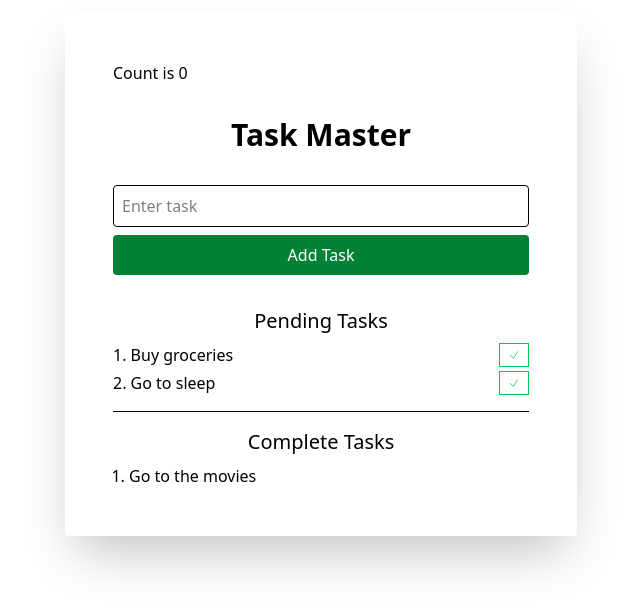
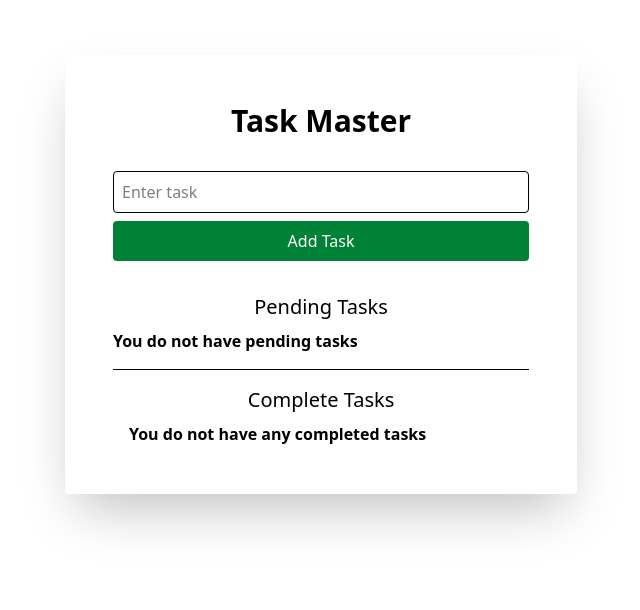
Before and after one commit to markmuthii/hs-todo-react, a React (Vite) app in the folder client/: page / in a window 1280 px wide. Shown: the part 126-736 px from the top of the page, without its empty margins (319-959 px from the left). Built offline with nearby package versions, Linux system fonts and the light colour scheme.

Commit message:
Introduce state, task status update, conditional rendering

```diff
--- a/client/src/App.jsx
+++ b/client/src/App.jsx
@@ -2,25 +2,8 @@ import { useState } from "react";
 
 // Main App component
 const App = () => {
-  // State to manage the count value
-  const [count, setCount] = useState(0);
-  // let count = 7;
-
   // Array of tasks with their statuses
-  const todos = [
-    {
-      task: "Go to the movies",
-      status: "complete", // Task is completed
-    },
-    {
-      task: "Buy groceries",
-      status: "pending", // Task is still pending
-    },
-    {
-      task: "Go to sleep",
-      status: "pending", // Task is still pending
-    },
-  ];
+  const [todos, setTodos] = useState([]);
 
   // Filter tasks to get only the pending ones
   const pendingTodos = todos.filter((todo) => todo.status === "pending");
@@ -44,41 +27,48 @@ const App = () => {
 
     // Create a todo object using the inputValue
     const todo = {
+      id: todos.length + 1,
       task: inputValue,
       status: "pending",
     };
 
+    // Make the new tasks appear on the page under the pending tasks - Done
     // Add the todo object to the todos array
-    todos.push(todo);
+    setTodos([...todos, todo]);
+
+    // Clear the input field - Done
+    e.target[0].value = "";
 
     console.log(todos);
 
     // Assignment:
-
-    // Make the new tasks appear on the page under the pending tasks
-
-    // Clear the input field
+  };
 
   // If you feel super ambitious, you can add the functionality to change the status of a todo from pending to complete
+
+  // Click the button
+  const handleButtonClick = (todoId) => {
+    console.log(todoId);
+
+    // Use the todoId to update the status of the todo that has that ID
+    setTodos((prevTodos) => {
+      // Find the index of the todo object that has an Id of todoId
+      const todoIndex = prevTodos.findIndex((todo) => todo.id === todoId); // Gets the index of that todo object
+
+      // Update that todo to have a status of complete
+      prevTodos[todoIndex].status = "complete";
+
+      // Return a new todos array with the contents of the previous array, but one of the objects has an updated status
+      return [...prevTodos];
+    });
   };
+
+  // Change the status of the todo to complete
 
   return (
     <main className="flex h-screen justify-center items-center">
       {/* Main container for the app */}
       <div className="p-12 rounded shadow-2xl w-2/5 max-w-7xl space-y-8">
-        {/* Button to increment the count */}
-        <button
-          onClick={() => {
-            setCount(count + 1); // Increment the count state
-
-            // count = count + 1;
-            console.log("Button clicked"); // Log button click
-            console.log({ count }); // Log the current count value
-          }}
-        >
-          Count is {count} {/* Display the current count */}
-        </button>
-
         {/* App title */}
         <h1 className="text-3xl text-center font-bold">Task Master</h1>
 
@@ -107,12 +97,20 @@ const App = () => {
           <h2 className="text-xl text-center mb-2">Pending Tasks</h2>
           <ol className="list-decimal space-y-1">
             {/* Map over the pending tasks and render them in a list */}
-            {pendingTodos.map((todo, i) => {
+            {pendingTodos.length === 0 ? (
+              <p className="font-bold">You do not have pending tasks</p>
+            ) : (
+              pendingTodos.map((todo, i) => {
                 return (
                   <li key={i} className="flex justify-between ">
                     {/* Display task number and name */}
                     {i + 1}. {todo.task} {/* Button to mark task as complete */}
-                  <button className="cursor-pointer text-xs border border-green-500 px-2">
+                    <button
+                      onClick={(e) => {
+                        handleButtonClick(todo.id);
+                      }}
+                      className="cursor-pointer text-xs border border-green-500 px-2"
+                    >
                       <svg
                         xmlns="http://www.w3.org/2000/svg"
                         fill="none"
@@ -130,7 +128,8 @@ const App = () => {
                     </button>
                   </li>
                 );
-            })}
+              })
+            )}
           </ol>
 
           {/* Divider between pending and completed tasks */}
@@ -140,12 +139,16 @@ const App = () => {
           <h2 className="text-xl text-center mb-2">Complete Tasks</h2>
           <ol className="list-decimal pl-4">
             {/* Map over the complete tasks and render them in a list */}
-            {completeTodos.map((todo, i) => {
+            {completeTodos.length === 0 ? (
+              <p className="font-bold">You do not have any completed tasks</p>
+            ) : (
+              completeTodos.map((todo, i) => {
                 return (
                   // Display completed task
                   <li key={i}>{todo.task}</li>
                 );
-            })}
+              })
+            )}
           </ol>
         </div>
       </div>
```
Lines whose indentation alone changed are shown as unchanged.
